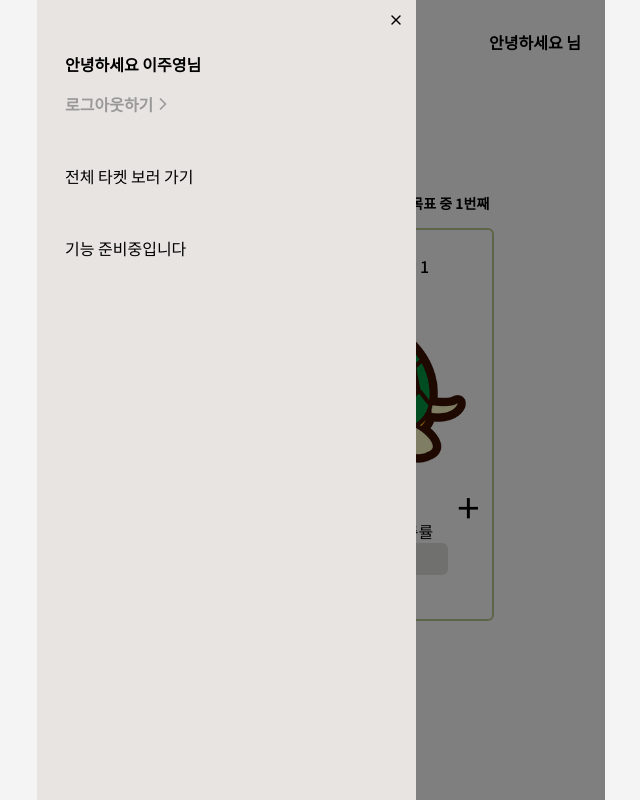
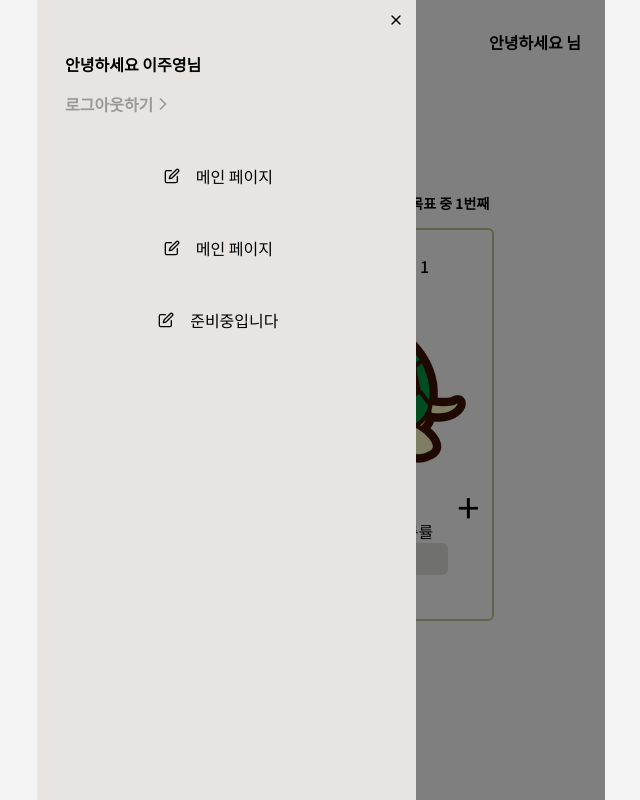
Before and after one commit to aligo-ligo/seed-moa, a React (Vite) app: page /target in a window 1280 px wide. Both pictures are taken after a click on the icon 392 px from the left and 42 px from the top of the page. Shown: the whole page, without its empty margins (319-959 px from the left). Built offline with nearby package versions, Linux system fonts and the light colour scheme.

Commit message:
Design : 사이드바 데이터 기반 UI 수정

```diff
--- a/src/components/layout/Sidebar.tsx
+++ b/src/components/layout/Sidebar.tsx
@@ -2,9 +2,12 @@ import { FiX } from "react-icons/fi";
 import useSidebar from "../../hooks/useSideBar";
 import { FiChevronRight } from "react-icons/fi";
 import { useNavigate } from "react-router-dom";
+import { useAuthService } from "../../hooks/useAuth";
+import { FiEdit } from "react-icons/fi";
 
 const Sidebar = () => {
 	const { outside, closeModal } = useSidebar();
+	const authService = useAuthService();
 	const navigate = useNavigate();
 
 	return (
@@ -18,24 +21,56 @@ const Sidebar = () => {
 			<div className="px-4 py-6">
 				<ul className=" font-semibold">안녕하세요 이주영님</ul>
 				<div className="pt-4 text-gray font-semibold">
-					<button className="flex justify-center items-center">
+					<button
+						className="flex justify-center items-center"
+						onClick={() => {
+							authService?.logout();
+							closeModal();
+						}}
+					>
 						로그아웃하기
 						<FiChevronRight className="text-xl" />
 					</button>
 				</div>
 			</div>
 
-			<div
-				className="px-4 py-6"
-				onClick={() => {
-					navigate("/target");
-				}}
-			>
-				전체 타켓 보러 가기
+			<div>
+				{sidebarData.map(({ title, link, icon }) => {
+					console.log(icon);
+					return (
+						<div
+							className="flex items-center justify-center cursor-pointer"
+							onClick={() => {
+								navigate(link);
+								closeModal();
+							}}
+						>
+							<div>{icon}</div>
+							<div className="px-4 py-6">{title}</div>
+						</div>
+					);
+				})}
 			</div>
-			<div className="px-4 py-6">기능 준비중입니다</div>
 		</div>
 	);
 };
 
 export default Sidebar;
+
+const sidebarData = [
+	{
+		title: "메인 페이지",
+		icon: <FiEdit />,
+		link: "/target",
+	},
+	{
+		title: "메인 페이지",
+		icon: <FiEdit />,
+		link: "/target",
+	},
+	{
+		title: "준비중입니다",
+		icon: <FiEdit />,
+		link: "/target",
+	},
+];
--- a/src/pages/Target.tsx
+++ b/src/pages/Target.tsx
@@ -12,6 +12,7 @@ import StyledButton from "../components/common/StyledButton";
 
 const Target = () => {
 	const navigate = useNavigate();
+
 	const infoService = useInfo();
 	const { data: targets } = useQuery(["targets", "all"], () => {
 		return infoService?.getAllTarget();
--- a/src/utils/contants.ts
+++ b/src/utils/contants.ts
@@ -1,4 +1,5 @@
 import * as yup from "yup";
+
 export const QueryClientOptions = {
 	defaultOptions: {
 		queries: {
```
